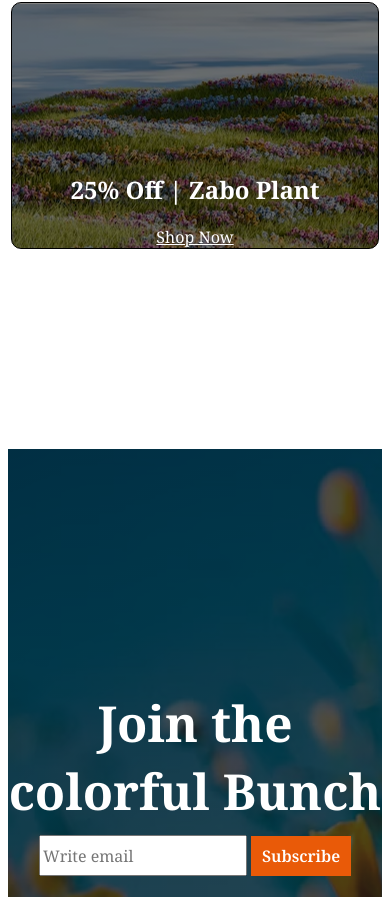
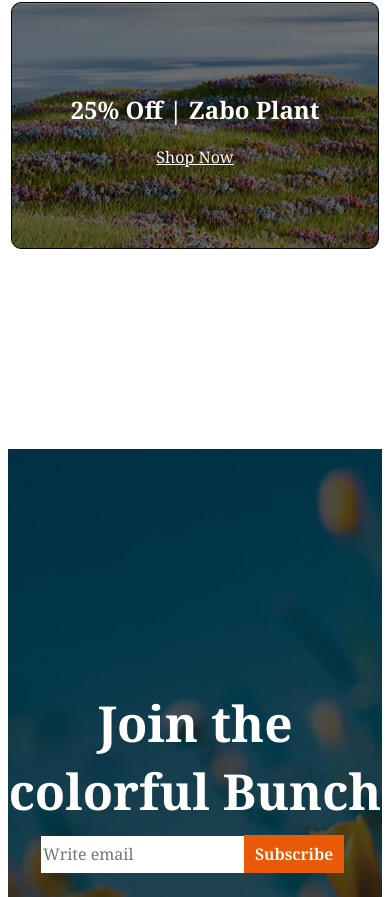
Before and after one commit to hriday33333/2nd-assignment-2, a plain HTML site: page index.html in a window 390 px wide. Shown: the part 4966-5863 px from the top of the page. Drawn offline with Linux system fonts and the light colour scheme.

Commit message:
change position

```diff
--- a/index.html
+++ b/index.html
@@ -121,7 +121,7 @@
             <span class="ana-tex"><h3 class="ana-plant">30% Off | Ana  Plant</h3><u>Shop Now</u></span>
            </div>
             <div class="right-part">
-                <h1 class="zabo-plant">25% Off | Zabo  Plant</h1><u>Shop Now</u>
+                <h1 class="zabo-plant">25% Off | Zabo  Plant</h1><u class="jabo">Shop Now</u>
             </div>
          </section>
     </main>
--- a/styles/flower.css
+++ b/styles/flower.css
@@ -242,22 +242,25 @@
 }
 .contact-inpt input{
     width: 644px;
-    height: 50px;
+    height: 48px;
     font-weight: 400;
     font-size: 1rem;
      color: rgba(0, 0, 0, 0.5);
-    /* border: none; */
+    border: none;
     /* padding: 1rem 9.5rem; */
 
 }
 .join-btn{
-    height: 55px;
+    height: 51px;
     width: 180px;
     font-weight: 600;
     font-size: 1rem;
     color: rgb(255, 255, 255);
     background: rgb(233, 90, 8);
     border: none;
+    position: relative;
+    left:-5px ;
+    top: 1px;
 
 }
 /* ...................footer section............ */
@@ -279,6 +282,9 @@
 }
 .color{
     color: rgba(0, 0, 0, 0.5);
+}
+.social-media img{
+    margin-right: 15px;
 }
 
 
@@ -339,7 +345,9 @@
 }
 .join-btn{
     width: 100px;
-    height: 40px;
+    height: 38px;
+    position: relative;
+    top: -0.3px;
 }
 .footer-section{
     position: relative;
@@ -358,4 +366,12 @@
     left: 5px;
     top: 20px;
 }
+.zabo-plant{
+    position: relative;
+    top: -80px;
 }
+.jabo{
+    position: relative;
+    top: -80px;
+}
+}
```
